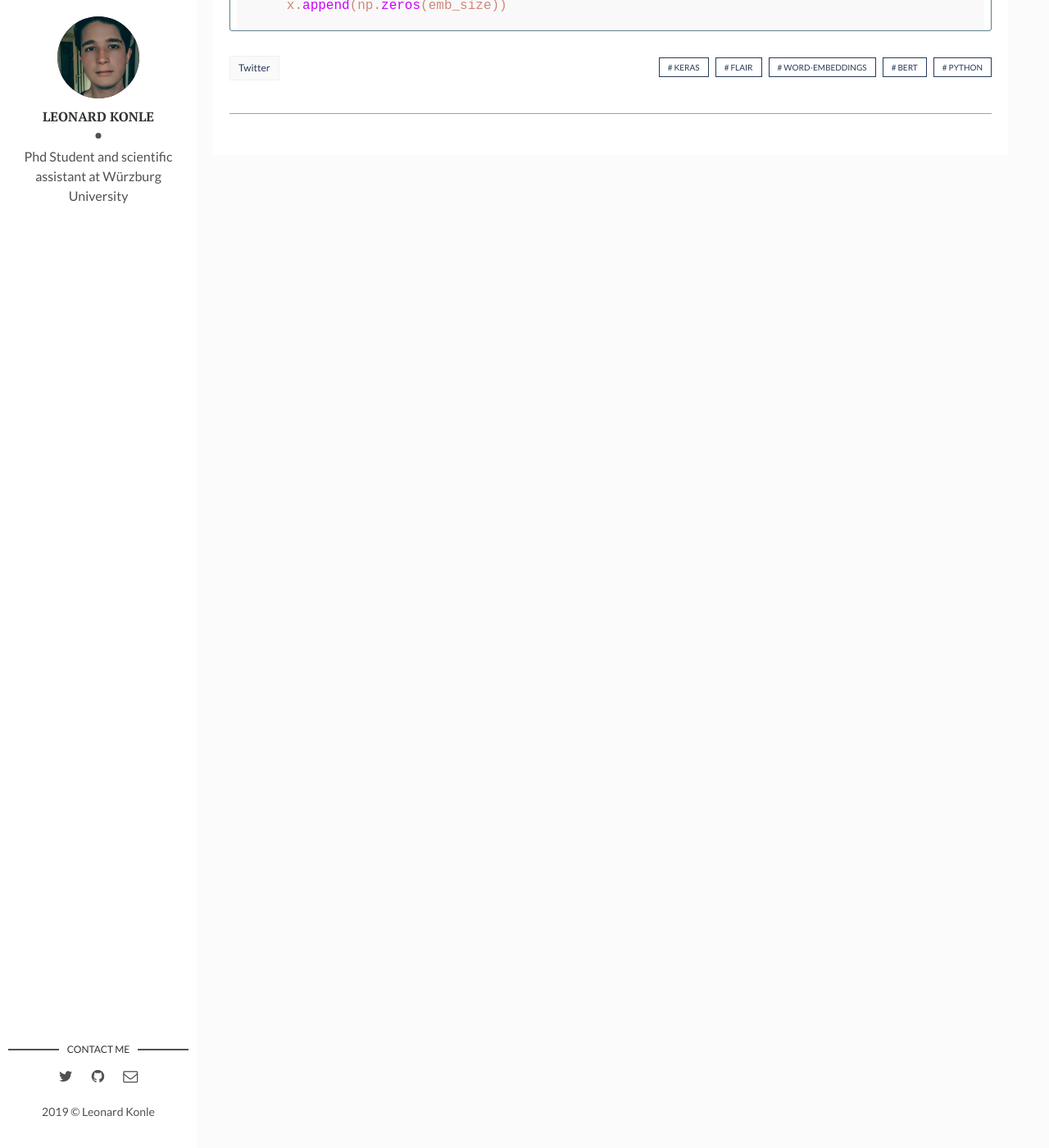
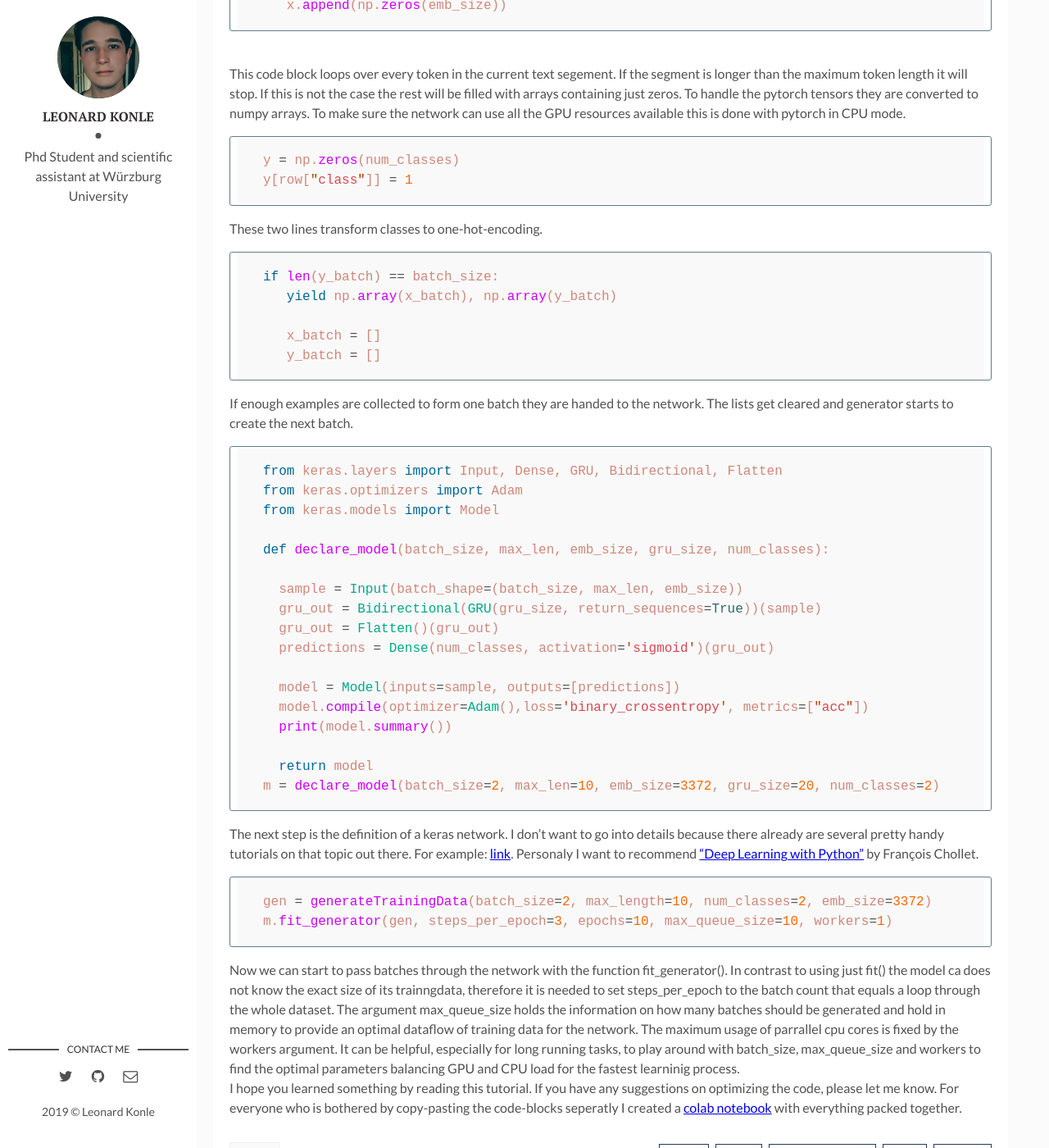
Before and after one commit to LeKonArD/blog, a Jekyll site: the page built from _posts/2019-07-20-how-to-use-flair-with-keras.MD, in a window 1280 px wide and 1400 px high, scrolled down 3810 px. Shown: the whole window at 82% size. Built offline with Jekyll 4.4.1, drawn with Linux system fonts in a browser that asks for light colours; before the commit the page ends 4019 px from its top, so only the background shows below that; some of the changed text lies outside the part shown.

Commit message:
finish keras

````diff
--- a/_posts/2019-07-20-how-to-use-flair-with-keras.MD
+++ b/_posts/2019-07-20-how-to-use-flair-with-keras.MD
@@ -7,7 +7,7 @@ img: flair.jpg # Add image post (optional)
 fig-caption: # Add figcaption (optional)
 tags: [keras, flair, word-embeddings, bert, python]
 ---
-Zalando's flair and Keras are both beginner-friendly python libraries with great interfaces.
+Zalando's <a href="https://research.zalando.com/welcome/mission/research-projects/flair-nlp/">flair</a> and <a href="https://keras.io/why-use-keras/">Keras</a> are both beginner-friendly python libraries with great interfaces.
 Keras is based on tensorflow and allows defining neural networks within a few lines of code.
 Flair is a multilingual state-of-the-art nlp library and includes typical preprocessing steps like tokenization or POS tagging.
 This tutorial, however, is limited to Flair's ability to handle Word embeddings.
@@ -137,3 +137,53 @@ for token in sentence:
 while len(x) < max_length: # fill shorter texts with zero-arrays of the embedding size
    x.append(np.zeros(emb_size))
 ```
+<br>
+This code block loops over every token in the current text segement. If the segment is longer than the maximum token length it will stop. If this is not the case
+the rest will be filled with arrays containing just zeros. To handle the pytorch tensors they are converted to numpy arrays. To make sure the network can use all
+the GPU resources available this is done with pytorch in CPU mode.
+```python
+y = np.zeros(num_classes)
+y[row["class"]] = 1
+```
+These two lines transform classes to one-hot-encoding.
+<br>
+```python
+if len(y_batch) == batch_size:
+   yield np.array(x_batch), np.array(y_batch)
+
+   x_batch = []
+   y_batch = []
+```
+If enough examples are collected to form one batch they are handed to the network. The lists get cleared and generator starts to create the next batch.
+
+```python
+from keras.layers import Input, Dense, GRU, Bidirectional, Flatten
+from keras.optimizers import Adam
+from keras.models import Model
+
+def declare_model(batch_size, max_len, emb_size, gru_size, num_classes):
+
+  sample = Input(batch_shape=(batch_size, max_len, emb_size))
+  gru_out = Bidirectional(GRU(gru_size, return_sequences=True))(sample)
+  gru_out = Flatten()(gru_out)
+  predictions = Dense(num_classes, activation='sigmoid')(gru_out)
+
+  model = Model(inputs=sample, outputs=[predictions])
+  model.compile(optimizer=Adam(),loss='binary_crossentropy', metrics=["acc"])
+  print(model.summary())
+
+  return model
+m = declare_model(batch_size=2, max_len=10, emb_size=3372, gru_size=20, num_classes=2)
+```
+The next step is the definition of a keras network. I don't want to go into details because there already are several
+pretty handy tutorials on that topic out there. For example: <a href="https://realpython.com/python-keras-text-classification/">link</a>.
+Personaly I want to recommend <a href="https://www.manning.com/books/deep-learning-with-python">"Deep Learning with Python"</a> by François Chollet.
+<br>
+```python
+gen = generateTrainingData(batch_size=2, max_length=10, num_classes=2, emb_size=3372)
+m.fit_generator(gen, steps_per_epoch=3, epochs=10, max_queue_size=10, workers=1)
+```
+Now we can start to pass batches through the network with the function fit_generator(). In contrast to using just fit() the model ca  does not know the exact size of its trainngdata, therefore it is
+needed to set steps_per_epoch to the batch count that equals a loop through the whole dataset. The argument max_queue_size holds the information on how many batches should be generated and hold in memory to provide an optimal dataflow of training data for the network. The maximum usage of parrallel cpu cores is fixed by the workers argument. It can be helpful, especially for long running tasks, to play around with batch_size, max_queue_size and workers to find the optimal parameters balancing GPU and CPU load for the fastest learninig process.<br>
+I hope you learned something by reading this tutorial. If you have any suggestions on optimizing the code, please let me know. For everyone who is bothered by copy-pasting the code-blocks seperatly
+I created a <a href="https://colab.research.google.com/drive/1lilHyxOr-zAedkj1TLbGzCFZn3H_k0mN">colab notebook</a> with everything packed together.
````
Also changed, not shown: other parts of _posts/2019-07-20-how-to-use-flair-with-keras.MD (+1 -1 lines), 2 other files.
